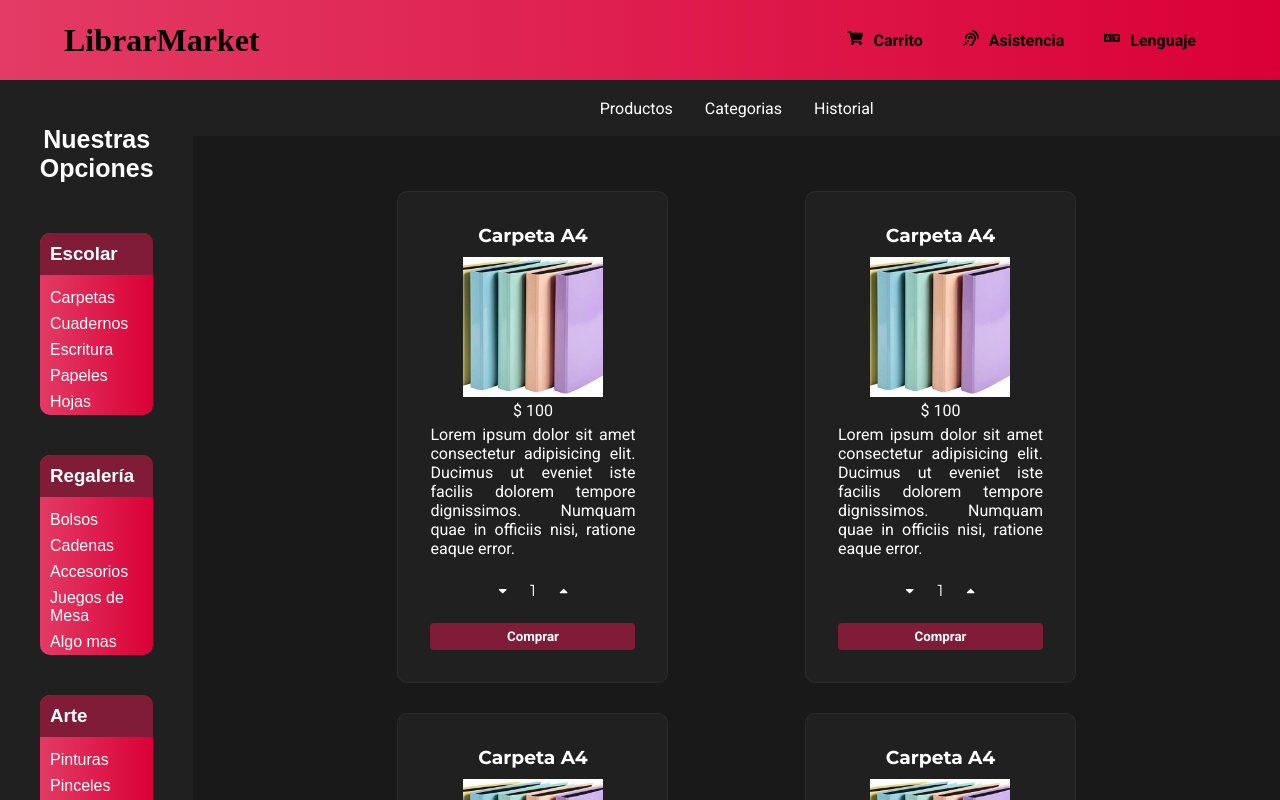
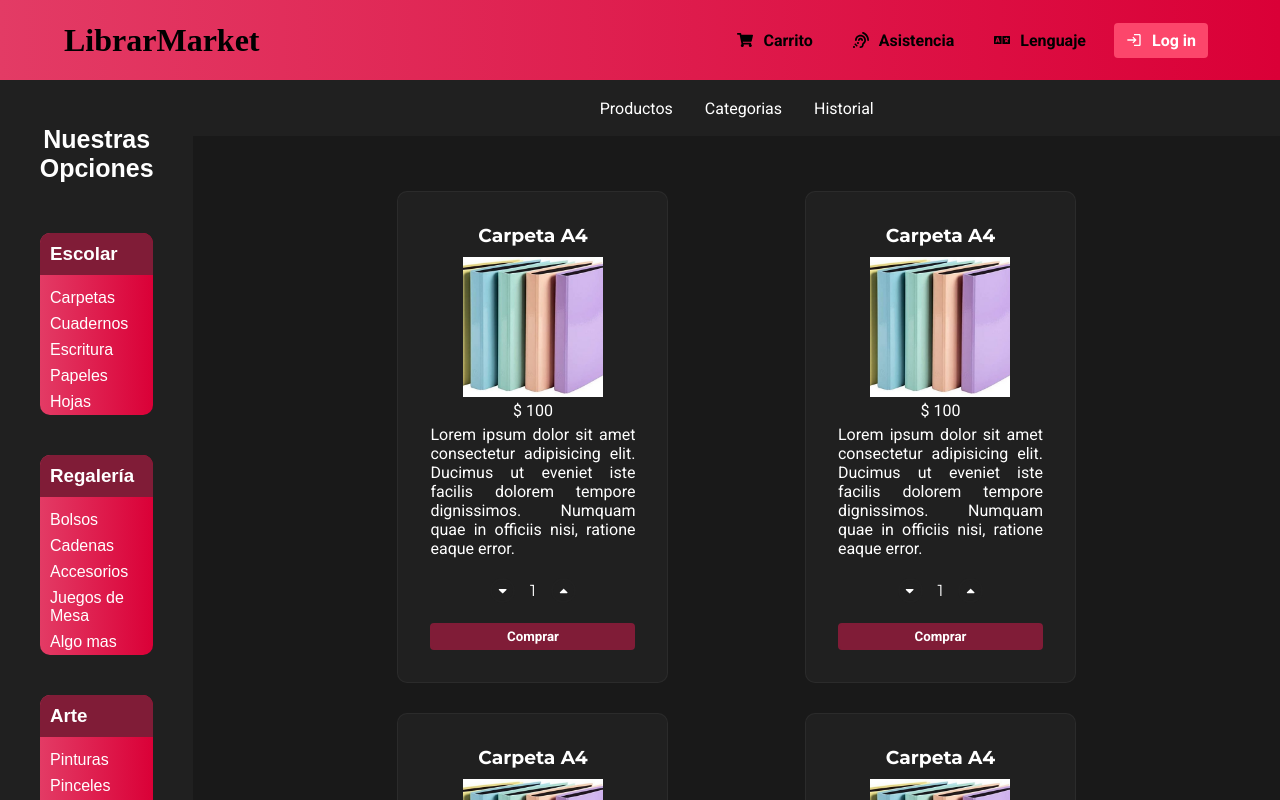
Before and after one commit to GianLucaFinelli/librarmarket-frontend, a React (Create React App) app: page / in a window 1280 px wide. Shown: the top 800 px of the page. Built offline with nearby package versions, Linux system fonts and the light colour scheme.

Commit message:
[Fix] v3

```diff
--- a/src/components/LandingPage/Header/index.js
+++ b/src/components/LandingPage/Header/index.js
@@ -6,9 +6,11 @@ import {
     H1,
     InfoContainer,
     Button,
+    ButtonLogin
 } from './styles';
 
 import { FaShoppingCart, FaAssistiveListeningSystems, FaLanguage } from 'react-icons/fa';
+import { MdLogin } from "react-icons/md";
 
 const Header = () => {
 
@@ -22,6 +24,7 @@ const Header = () => {
                     <Button><FaShoppingCart style={style}/>Carrito</Button>
                     <Button><FaAssistiveListeningSystems style={style}/>Asistencia</Button>
                     <Button><FaLanguage style={style}/>Lenguaje</Button>
+                    <ButtonLogin to="/login"><MdLogin style={style}/>Log in</ButtonLogin>
                 </InfoContainer>
             </Container>
         </Head>
--- a/src/components/LandingPage/Header/styles.js
+++ b/src/components/LandingPage/Header/styles.js
@@ -1,4 +1,5 @@
 import styled from 'styled-components';
+import { Link as RouteLink } from 'react-router-dom';
 
 export const Head = styled.header`
     height: 5rem;
@@ -24,10 +25,13 @@ export const H1 = styled.h1`
 `;
 
 export const InfoContainer = styled.div`
-
+    display: flex;
+    align-items: center;
 `;
 
-export const Button = styled.button`
+export const Button = styled(RouteLink)`
+    display: flex;
+    align-items: center;
     margin: 0 0.5rem;
     padding: 8px 12px;
     border: none !important;
@@ -36,7 +40,9 @@ export const Button = styled.button`
     font-weight: 900;
     background: transparent;
     cursor: pointer;
+    color:black;
     transition-duration: 250ms;
+    text-decoration: none !important;
     &:hover {
         color: white;
         border-color: white;
@@ -47,3 +53,28 @@ export const Button = styled.button`
         outline: none;
     }
 `;
+
+export const ButtonLogin = styled(RouteLink)`
+    display: flex;
+    align-items: center;
+    margin: 0 0.5rem;
+    padding: 8px 12px;
+    border: none !important;
+    border-radius: 4px;
+    font-size: 16px;
+    font-weight: 900;
+    background: #FC466B;
+    cursor: pointer;
+    color: white;
+    transition-duration: 250ms;
+    text-decoration: none !important;
+    &:hover {
+        color: white;
+        border-color: white;
+    }
+    &:focus {
+        color: white;
+        background: #FC466B;
+        outline: none;
+    }
+`;
```
